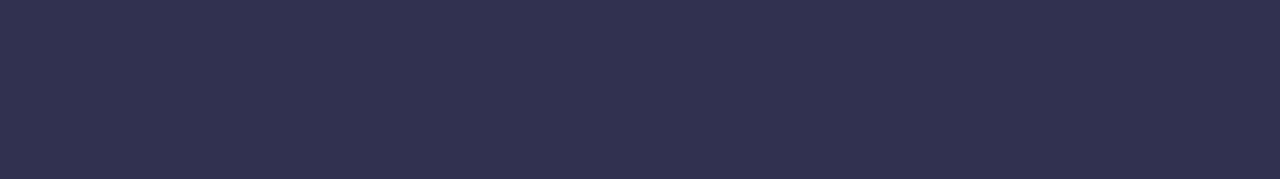
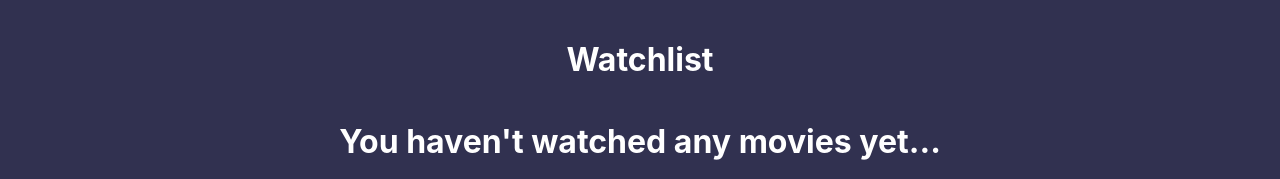
Before and after one commit to zena-08/software-engineer-fe, a React (Create React App) app: page / in a window 1280 px wide. Shown: the part 640-819 px from the top of the page. Built offline with nearby package versions, Linux system fonts and the light colour scheme.

Commit message:
Added watched movies component

```diff
--- a/src/App.js
+++ b/src/App.js
@@ -2,6 +2,7 @@
 import "./App.css";
 import AddMovie from "./add-movie.js";
 import WatchList from "./watch-list.js";
+import WatchedMovies from "./watched-movies.js";
 import { MoviesContext } from "./context/movies-context.js";
 
 const baseMovieList = {
@@ -83,7 +84,12 @@
       <div className="App">
         <h1>Codest Movies!</h1>
         <AddMovie />
-        {moviesList && <WatchList key="watch-list-component"/>}
+        {moviesList && (
+          <>
+            <WatchList key="watch-list-component"/>
+            <WatchedMovies key="watched-movies-component"/>
+          </>
+        )}
       </div>
     </MoviesContext.Provider>
   );
--- /dev/null
+++ b/src/watched-movies.js
@@ -0,0 +1,41 @@
+import React from "react";
+import { MoviesContext } from "./context/movies-context.js";
+import { MoviesContainer } from "./movies-container.js";
+
+const WatchedMovies = () => {
+  return (
+    <MoviesContext.Consumer>
+      {({ list, updateMovieList }) => (
+        <div className="watched-movies">
+          <h1>Watchlist</h1>
+          <MoviesContainer>
+            {list["movies-watched"] &&
+              list["movies-watched"].map((movie) => (
+                <div className="all" key={movie.title}>
+                  <div>
+                    <img src={movie.image} height="100px" />
+                  </div>
+                  <span>
+                    <div
+                      className="movie-title"
+                      onClick={() => {
+                        updateMovieList(movie, "movies-all", "movies-watched");
+                      }}
+                    >
+                      {movie.title}
+                    </div>
+                  </span>
+                  <span>{movie.comment}</span>
+                </div>
+              ))}
+            {list["movies-watched"].length === 0 && (
+              <h1>You haven't watched any movies yet...</h1>
+            )}
+          </MoviesContainer>
+        </div>
+      )}
+    </MoviesContext.Consumer>
+  );
+};
+
+export default WatchedMovies;
```
